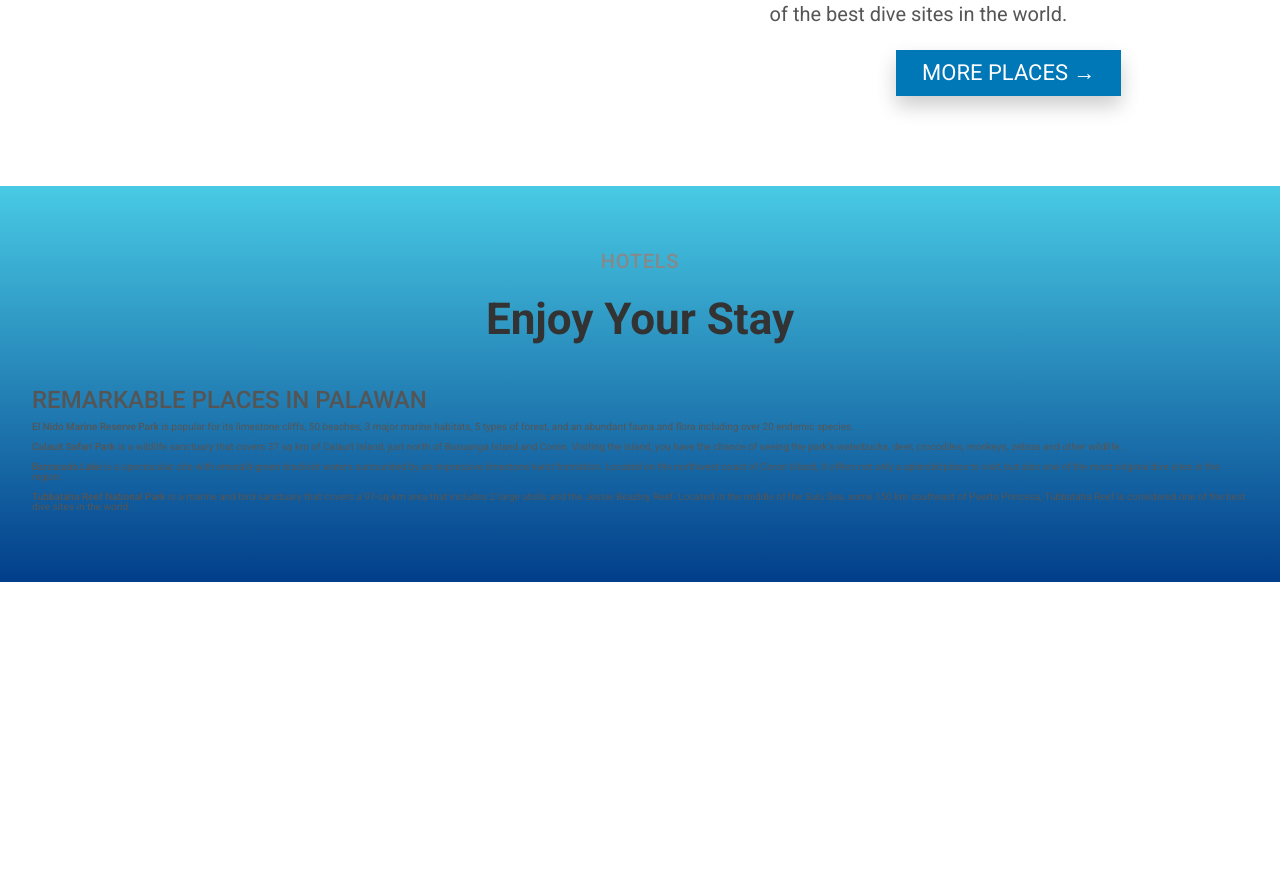
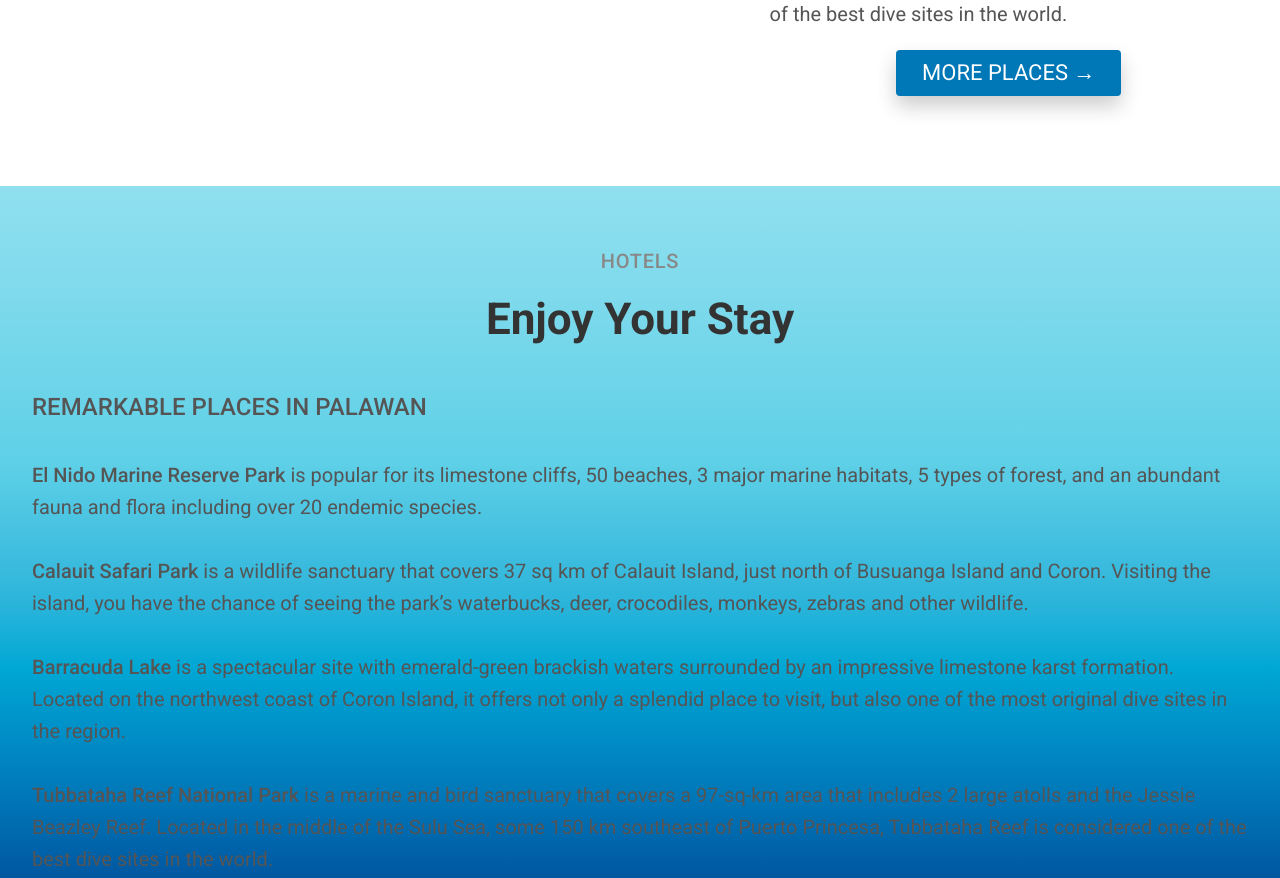
Before and after one commit to Onionie/Palawan, a plain HTML site: page index.html in a window 1280 px wide. Shown: the part 1730-2608 px from the top of the page. Before the commit the page ends 2312 px from the top, so only its background shows below. Drawn offline with Linux system fonts and the light colour scheme; a script that the page names is missing.

Commit message:
Added border-radius to buttons and background color to Hotels Section

```diff
--- a/public/css/general.css
+++ b/public/css/general.css
@@ -55,6 +55,7 @@ body {
   text-decoration: none;
   padding: 1.5rem 4rem;
   display: inline-block;
+  border-radius: 0.4rem;
   transition: all 0.4s;
 }
 
--- a/public/css/style.css
+++ b/public/css/style.css
@@ -51,6 +51,7 @@ i .icon {
 .main-nav-link.nav-cta {
   border-style: solid;
   padding: 0.5rem;
+  border-radius: 0.4rem;
 }
 
 .main-nav-link:hover {
@@ -116,6 +117,7 @@ i .icon {
 
 .gallery-item {
   overflow: hidden;
+  border-radius: 0.4rem;
 }
 
 .gallery-item img {
@@ -156,7 +158,7 @@ i .icon {
   padding: 1.2rem 2.6rem;
   text-transform: uppercase;
   text-decoration: none;
-
+  border-radius: 0.4rem;
   /* offset-x | offset-y | blur-radius | color */
   box-shadow: 0 1rem 2rem rgba(0, 0, 0, 0.2);
   transition: all 0.4s;
@@ -172,7 +174,26 @@ i .icon {
 /***********************/
 .section-hotels {
   padding: 6rem 0 7rem 0;
-  background-image: linear-gradient(#48cae4, #023e8a);
+
+  background-image: linear-gradient(
+    #90e0ef,
+    #85dced,
+    #79d8eb,
+    #6cd4e9,
+    #5ed0e7,
+    #47c2e1,
+    #2db5db,
+    #00a7d4,
+    #008dc6,
+    #0073b5,
+    #0058a1,
+    #023e8a
+  );
+}
+
+.section-hotels p {
+  font-size: 2rem;
+  line-height: 1.6;
 }
 /***********************/
 /* KEYFRAMES ANIMATION */
```
